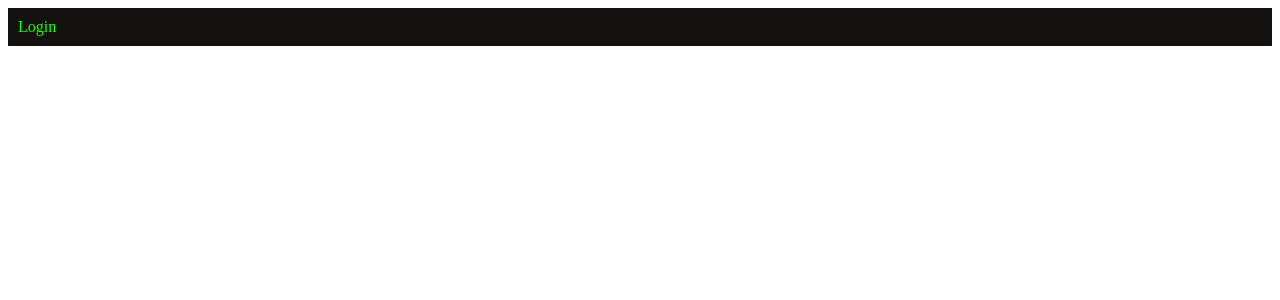
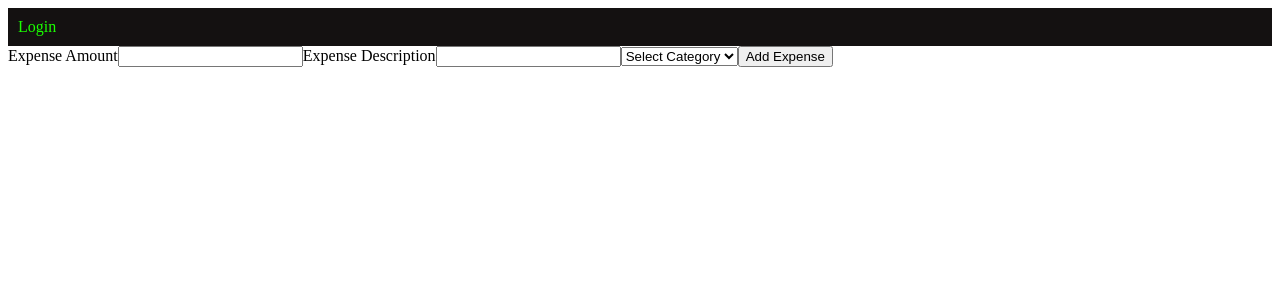
Before and after one commit to Mayukh360/Expensetracker-using-React, a React (Create React App) app: page /expensetracker in a window 1280 px wide. Before the commit this address had no page. Shown: the top 300 px of the page. Built offline with nearby package versions, Linux system fonts and the light colour scheme.

Commit message:
Adding Expense Tracker

```diff
--- a/src/App.js
+++ b/src/App.js
@@ -3,6 +3,7 @@ import AuthForm from "./Component/Pages/AuthForm";
 import LoggedinPage from "./Component/Pages/LoggedinPage";
 import UpdateProfile from "./Component/Pages/UpdateProfile";
 import Navbar from "./Component/Navbar/Navbar";
+import ExpenseTracker from "./Component/Pages/ExpenseTracker";
 
 
 function App() {
@@ -14,6 +15,7 @@ function App() {
       <Route path="/" element={<AuthForm />} />
       <Route path="/loggedin" element={<LoggedinPage />} />
       <Route path="/updateprofile" element={<UpdateProfile/>} />
+      <Route path="/expensetracker" element={<ExpenseTracker/>} />
       </Routes>
 
     </div>
--- a/src/Component/Pages/AuthForm.js
+++ b/src/Component/Pages/AuthForm.js
@@ -92,9 +92,7 @@ export default function AuthForm(props) {
     fetch('https://identitytoolkit.googleapis.com/v1/accounts:sendOobCode?key=AIzaSyDXx5szR2zhd9OQlqBegt7PJUE8RXQAqAk',{
       method :'POST',
       body:JSON.stringify(data),
-      headers: {
-        "Content-Type": "application/json",
-      },
+
     })
     .then((response)=>{
       console.log('Reset',response);
--- /dev/null
+++ b/src/Component/Pages/ExpenseTracker.js
@@ -0,0 +1,43 @@
+import React, { useRef, useState } from "react";
+
+export default function ExpenseTracker() {
+  const formRef = useRef();
+  const [amount, setAmount] = useState();
+  const [description, setDescription] = useState();
+  const [category, setCategory] = useState();
+  const submitHandler = (event) => {
+    event.preventDefault();
+    const amountInput = formRef.current.elements.amount.value;
+    const descriptionInput = formRef.current.elements.description.value;
+    const categoryInput = formRef.current.elements.category.value;
+    console.log(amountInput, descriptionInput, categoryInput);
+    setAmount(amountInput);
+    setDescription(descriptionInput);
+    setCategory(categoryInput);
+  };
+  return (
+    <>
+      <form ref={formRef} onSubmit={submitHandler}>
+        <label>Expense Amount</label>
+        <input type="number" id="amount" />
+        <label>Expense Description</label>
+        <input type="text" id="description" />
+        <select id="category">
+          <option value="">Select Category</option>
+          <option value="food">Food</option>
+          <option value="utilities">Utilities</option>
+          <option value="transportation">Transportation</option>
+          <option value="other">Other</option>
+        </select>
+        <button type="submit">Add Expense</button>
+      </form>
+      <ul>
+        {amount && description && category && (
+          <li>
+            Amount :{amount}--- Descrition :{description}--- Category :{category}
+          </li>
+        )}
+      </ul>
+    </>
+  );
+}
--- a/src/Component/Pages/LoggedinPage.js
+++ b/src/Component/Pages/LoggedinPage.js
@@ -40,6 +40,8 @@ export default function LoggedinPage() {
 
   return (
     <div className="logged-in-page">
+      <h2>Visit Expense Tracker</h2>
+      <Link to="/expensetracker">Expense Tracker</Link>
       <li className='userlogged'>
       <h2>You are logged in successfully</h2>
       <Link to="/updateprofile">Click here to Update Profile</Link><br/>
--- a/src/Component/RenderPage/RenderPage.js
+++ b/src/Component/RenderPage/RenderPage.js
@@ -3,12 +3,14 @@ import { createBrowserRouter, RouterProvider, Outlet }from 'react-router-dom'
 import LoggedinPage from '../Pages/LoggedinPage'
 import AuthForm from '../Pages/AuthForm'
 import UpdateProfile from '../Pages/UpdateProfile'
+import ExpenseTracker from '../Pages/ExpenseTracker'
 
 const router=createBrowserRouter([
     {path:'/loggedin', element: <LoggedinPage/>},
     // {path:'/login', element: <AuthForm/>},
     {path:'/', element: <AuthForm/>},
     {path:'/updateprofile', element: <UpdateProfile/>},
+    {path:'/expensetracker', element: <ExpenseTracker/>},
 ])
 export default function RenderPage() {
 
```
